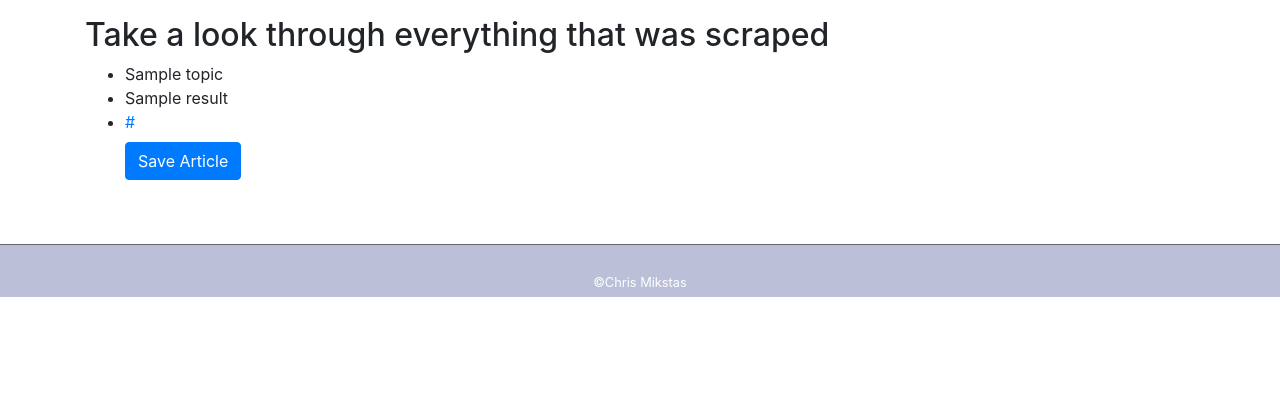
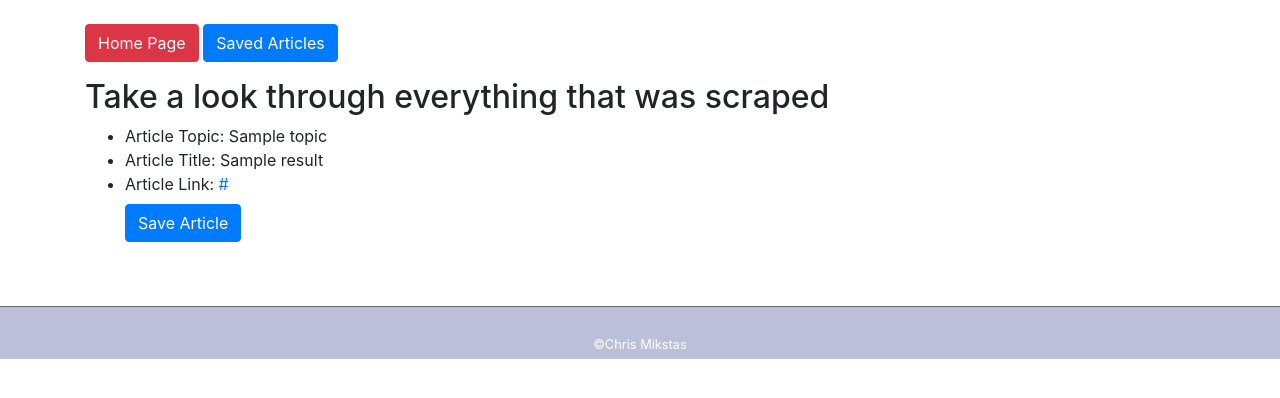
Before and after one commit to cmikstas/web-page-scraper, a Node server app: template views/scraped.handlebars in a window 1280 px wide. Shown: the part 40-438 px from the top of the page. Run offline with Node 20, Linux system fonts and the light colour scheme; the template is opened without the code that fills it: most values are stand-ins (such as "Sample title", 1, 10 or a date in 2020); some libraries are stand-ins or nearby versions.

Commit message:
finished created routing buttons on different pages. added post request to save article buttons on scraping page.

```diff
--- a/models/Article.js
+++ b/models/Article.js
@@ -10,7 +10,6 @@ var ArticleSchema = new Schema(
   topic:
   {
     type: String,
-    required: true
   },
 
   // `title` is required and of type String
@@ -24,12 +23,13 @@ var ArticleSchema = new Schema(
   link:
   {
     type: String,
-    required: true
+    required: true,
+    unique: true
   },
   // `note` is an object that stores a Note id
   // The ref property links the ObjectId to the Note model
   // This allows us to populate the Article with an associated Note
-  note:
+  notes:
   [
     {
       // Store ObjectIds in the array
--- a/public/js/home.js
+++ b/public/js/home.js
@@ -4,4 +4,9 @@ $(document).ready(function ()
     {
         window.location.assign("/scrape");
     });
+
+    $("#saved-articles").on("click", function(event)
+    {
+        window.location.assign("/saved");
+    });
 });
--- /dev/null
+++ b/public/js/scraped.js
@@ -0,0 +1,34 @@
+$(document).ready(function ()
+{
+    $("#home-page").on("click", function(event)
+    {
+        window.location.assign("/home");
+    });
+
+    $("#saved-articles").on("click", function(event)
+    {
+        window.location.assign("/saved");
+    });
+
+    $(".save-article").on("click", function(event)
+    {
+        let topic = $(this).attr("topic-id");
+        let title = $(this).attr("article-id");
+        let link = $(this).attr("link-id");
+
+        $.ajax("/api/savearticle",
+        {
+            type: "POST",
+            data:
+            {
+                topic: topic,
+                title: title,
+                link: link
+            }
+        })
+        .then(function(data)
+        {
+                console.log(data);
+        })
+    });
+});
--- a/server.js
+++ b/server.js
@@ -76,9 +76,9 @@ app.get("/scrape", function(req, res)
     // Now, we grab every h2 within an article tag, and do the following:
     $("div.c-entry-box--compact").each(function(i, element)
     {
-      let articleTopic = $(element).find("span").text();
-      let articleTopicArr = articleTopic.split("\n");
-      articleTopic = articleTopicArr[0];
+      let topic = $(element).find("span").text();
+      let articleTopicArr = topic.split("\n");
+      topic = articleTopicArr[0];
 
       let title = $(element).find("a").text();
       let titleArr = title.split("\n");
@@ -89,28 +89,11 @@ app.get("/scrape", function(req, res)
       // Save these results in an object that we'll push into the results array we defined earlier
       results.push(
       {
-        topic: articleTopic,
+        topic: topic,
         title: title,
         link: link
       });
 
-      for (let i = 0; i < results.length; i++)
-      {
-
-      }
-
-      // // Create a new Article using the `result` object built from scraping
-      // db.Article.create(results)
-      //     .then(function(dbArticle)
-      //     {
-      //         // View the added result in the console
-      //         console.log(dbArticle);
-      //     })
-      //     .catch(function(err)
-      //     {
-      //         // If an error occurred, log it
-      //         console.log(err);
-      //     });
     });
 
     //console.log(results);
@@ -121,6 +104,19 @@ app.get("/scrape", function(req, res)
   });
 });
 
+app.post("/api/savearticle", function(req, res)
+{
+  db.Article.create(req.body)
+  .then(function(dbArticle)
+  {
+    res.json(dbArticle);
+  })
+  .catch(function(err)
+  {
+    res.json(err);
+  });
+});
+
 
 // Start the server
 app.listen(PORT, function()
--- a/views/home.handlebars
+++ b/views/home.handlebars
@@ -24,7 +24,7 @@
         <div>
             <h2>Scraping the World's Greatest Website</h2>
         </div>
-        <div>
+        <div class="mb-3">
             <button type="button" id="start-scraping" class="btn btn-danger mt-2">Start Scraping</button>
             <button type="button" id="saved-articles" class="btn btn-primary mt-2">Saved Articles</button>
         </div>
--- a/views/scraped.handlebars
+++ b/views/scraped.handlebars
@@ -22,18 +22,22 @@
 
 <div id="page-body">
     <div class="container mt-3" style="justify-content: space-between;">
+        <div class="mb-3">
+            <button type="button" id="home-page" class="btn btn-danger mt-2">Home Page</button>
+            <button type="button" id="saved-articles" class="btn btn-primary mt-2">Saved Articles</button>
+        </div>
         <div>
             <h2>Take a look through everything that was scraped</h2>
         </div>
         <div>
             <ul>
                 {{#each results}}
-                    <li>{{topic}}</li>
-                    <li>{{title}}</li>
-                    <li><a href={{link}}>{{link}}</a></li>
-                    <button type="button" id="save-article" class="btn btn-primary mt-2">Save Article</button>
-                    <br>
-                    <br>
+                <li>Article Topic: {{topic}}</li>
+                <li>Article Title: {{title}}</li>
+                <li>Article Link: <a href={{link}}>{{link}}</a></li>
+                <button type="button" class="btn btn-primary mt-2 save-article" topic-id="{{topic}}" article-id="{{title}}" link-id="{{link}}">Save Article</button>
+                <br>
+                <br>
                 {{/each}}
             </ul>
         </div>
@@ -61,4 +65,4 @@
 <script src="https://cdnjs.cloudflare.com/ajax/libs/jquery/3.2.1/jquery.min.js"></script>
 
 <!--Home Javascript-->
-<script type="text/javascript" src="js/home.js"></script>
+<script type="text/javascript" src="js/scraped.js"></script>
```
Also changed, not shown: public/js/saved.js (added, +7 -0 lines), views/saved.handlebars (+6 -9 lines).
